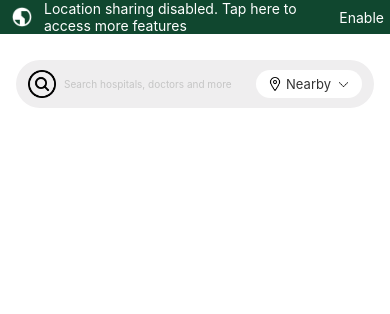
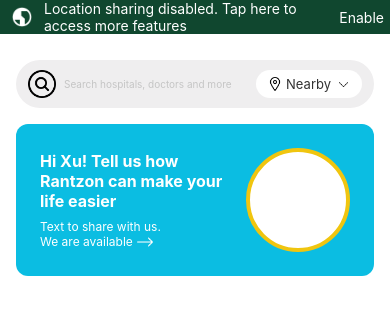
Before and after one commit to OutcastR07/blood-bank, a React Native app: screen / in a window 390 px wide. Shown: the top 314 px of the page. Built offline with nearby package versions, Linux system fonts and the light colour scheme.

Commit message:
welcome-user-card added

```diff
--- a/components/LocationComponent.js
+++ b/components/LocationComponent.js
@@ -12,7 +12,7 @@ const LocationComponent = () => {
   return (
     <SafeAreaView style={styles.container}>
       <Image
-        source={require("../images/travel-map-earth-2 (1).png")}
+        source={require("../images/travel-map-earth-2-white.png")}
         style={styles.icon}
       />
       <View style={styles.textContainer}>
--- /dev/null
+++ b/components/WelcomeUser.js
@@ -0,0 +1,75 @@
+import React from "react";
+import { Image, StyleSheet, Text, View } from "react-native";
+
+const WelcomeUser = () => {
+  return (
+    <View style={styles.cardContainer}>
+      <View style={styles.leftContent}>
+        <Text style={styles.greeting}>
+          Hi Xu! Tell us how Rantzon can make your life easier
+        </Text>
+        <Text style={styles.secondaryText}>Text to share with us.</Text>
+        <View style={styles.availableContainer}>
+          <Text style={styles.availableText}>We are available</Text>
+          <Image
+            source={require("../images/interface-arrows-right-white.png")}
+            style={styles.arrowIcon}
+          />
+        </View>
+      </View>
+      <View style={styles.circle}>
+        {/* You can add content inside the circle, like an icon */}
+      </View>
+    </View>
+  );
+};
+
+const styles = StyleSheet.create({
+  cardContainer: {
+    flexDirection: "row",
+    alignItems: "center",
+    padding: 24,
+    backgroundColor: "#0bbde2",
+    borderRadius: 12,
+    marginBottom: 12,
+    marginHorizontal: 16,
+  },
+  leftContent: {
+    flex: 1,
+  },
+  greeting: {
+    fontSize: 16,
+    fontWeight: "bold",
+    marginBottom: 8,
+    color: "white",
+  },
+  secondaryText: {
+    fontSize: 12,
+    color: "white",
+  },
+  availableContainer: {
+    flexDirection: "row",
+    alignItems: "center",
+  },
+  availableText: {
+    fontSize: 12,
+    marginRight: 4,
+    color: "white",
+  },
+  arrowIcon: {
+    width: 16,
+    height: 16,
+  },
+  circle: {
+    width: 104,
+    height: 104,
+    borderRadius: 52,
+    backgroundColor: "#fff",
+    borderWidth: 4,
+    borderColor: "#f0c50f",
+    justifyContent: "center",
+    alignItems: "center",
+  },
+});
+
+export default WelcomeUser;
--- a/pages/HomePage.js
+++ b/pages/HomePage.js
@@ -2,6 +2,7 @@ import React from "react";
 import { StatusBar, StyleSheet, View } from "react-native";
 import LocationComponent from "../components/LocationComponent";
 import SearchBar from "../components/SearchBar";
+import WelcomeUser from "../components/WelcomeUser";
 
 const HomePage = () => {
   return (
@@ -9,6 +10,7 @@ const HomePage = () => {
       <StatusBar barStyle="light-content" backgroundColor={"#10472f"} />
       <LocationComponent />
       <SearchBar />
+      <WelcomeUser />
     </View>
   );
 };
```
Also changed, not shown: images/interface-arrows-right-white.png (added), images/travel-map-earth-2-white.png (renamed from images/travel-map-earth-2 (1).png).
